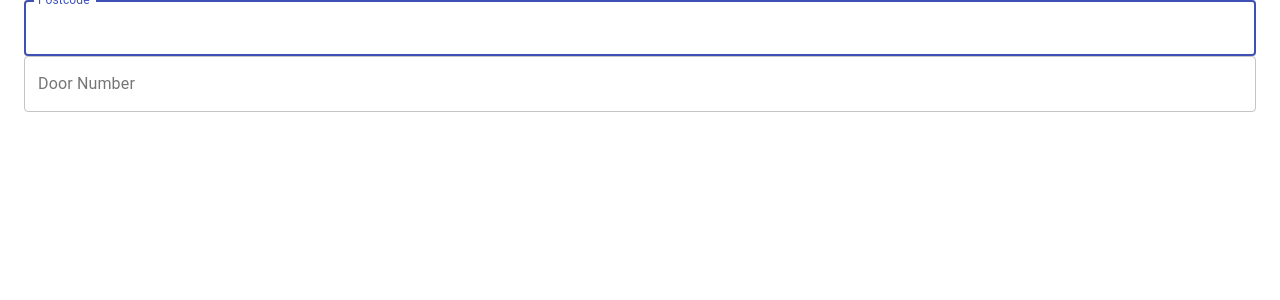
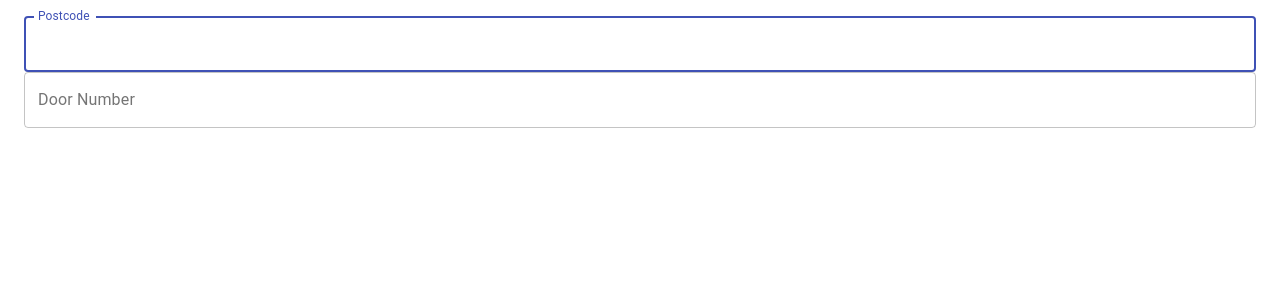
Before and after one commit to jianzuguan/reading-bin-collection, a React (Create React App) app: page / in a window 1280 px wide. Shown: the top 300 px of the page. Built offline with nearby package versions, Linux system fonts and the light colour scheme.

Commit message:
fix component spacing

```diff
--- a/src/App.css
+++ b/src/App.css
@@ -36,3 +36,8 @@
     transform: rotate(360deg);
   }
 }
+
+.py4 {
+  padding-top: 1rem;
+  padding-bottom: 1rem;
+}
--- a/src/App.tsx
+++ b/src/App.tsx
@@ -56,7 +56,7 @@ function App() {
   }, [uprn]);
 
   return (
-    <Container>
+    <Container className="py4">
       <PostcodeSearchBar value={postcode} onChange={setPostcode} />
       <DoorNumberSearchBar value={doorNumber} onChange={setDoorNumber} />
       {selectedAddress && (
--- a/src/components/CollectionListItem.module.css
+++ b/src/components/CollectionListItem.module.css
@@ -16,3 +16,8 @@
   margin: 0 16pt;
   text-align: start;
 }
+
+.my2 {
+  margin-top: 0.5rem;
+  margin-bottom: 0.5rem;
+}
--- a/src/components/CollectionListItem.tsx
+++ b/src/components/CollectionListItem.tsx
@@ -35,7 +35,7 @@ const CollectionListItem = (props: IProps) => {
   }, [Service]);
 
   return (
-    <Paper elevation={3}>
+    <Paper elevation={3} className={styles.my2}>
       <div className={styles.card}>
         <img src={wasteImg} alt={wasteImgAlt} className={styles.image} />
         <div className={styles.details}>
--- /dev/null
+++ b/src/components/DoorNumberSearchBar.module.css
@@ -0,0 +1,4 @@
+.my2 {
+  margin-top: 0.5rem;
+  margin-bottom: 0.5rem;
+}
--- a/src/components/DoorNumberSearchBar.tsx
+++ b/src/components/DoorNumberSearchBar.tsx
@@ -1,5 +1,6 @@
 import React from 'react';
 import { TextField } from '@material-ui/core';
+import styles from './DoorNumberSearchBar.module.css';
 
 interface IProps {
   value: string;
@@ -17,6 +18,7 @@ const DoorNumberSearchBar = (props: IProps) => {
       <TextField
         variant="outlined"
         fullWidth
+        className={styles.my2}
         id="door-number-search-bar"
         label="Door Number"
         value={value}
--- /dev/null
+++ b/src/components/PostcodeSearchBar.module.css
@@ -0,0 +1,4 @@
+.my2 {
+  margin-top: 0.5rem;
+  margin-bottom: 0.5rem;
+}
--- a/src/components/PostcodeSearchBar.tsx
+++ b/src/components/PostcodeSearchBar.tsx
@@ -1,5 +1,6 @@
 import React from 'react';
 import { TextField } from '@material-ui/core';
+import styles from './PostcodeSearchBar.module.css';
 
 interface IProps {
   value: string;
@@ -17,6 +18,7 @@ const PostcodeSearchBar = (props: IProps) => {
     <TextField
       variant="outlined"
       fullWidth
+      className={styles.my2}
       id="postcode-search-bar"
       label="Postcode"
       value={value}
```
